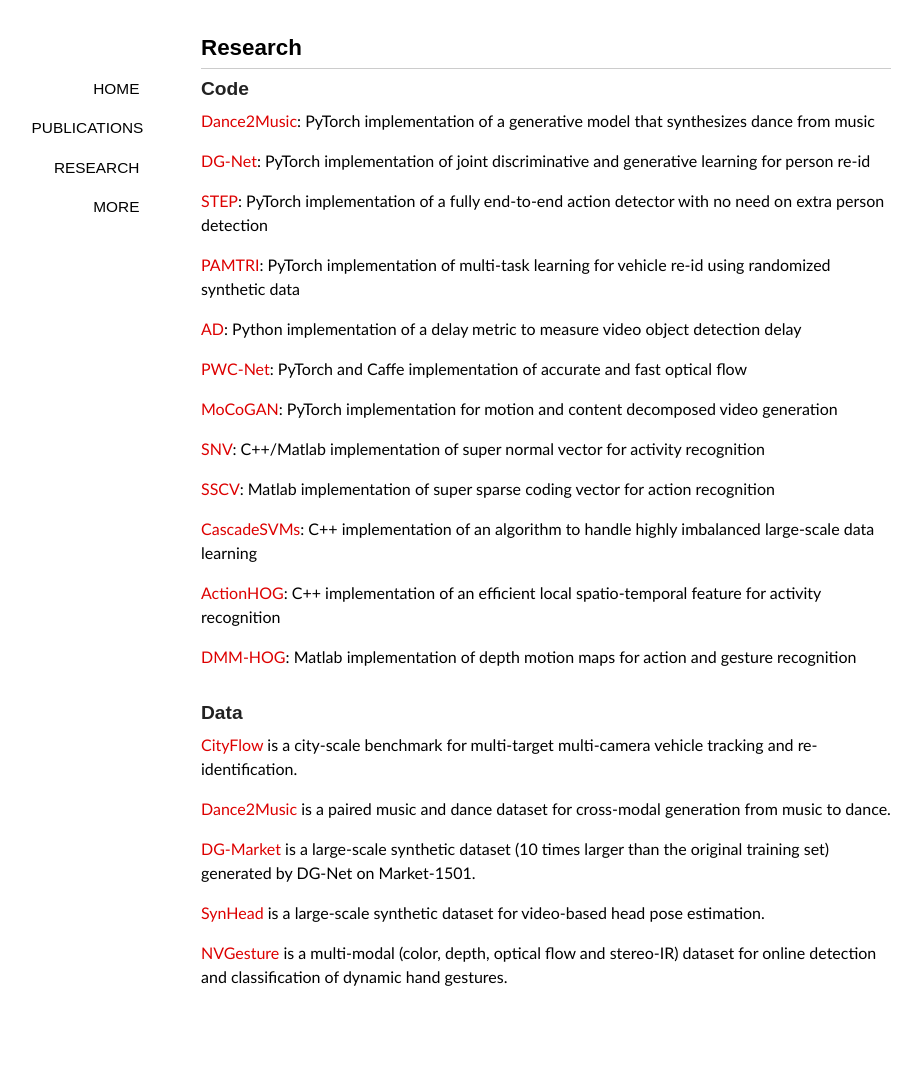
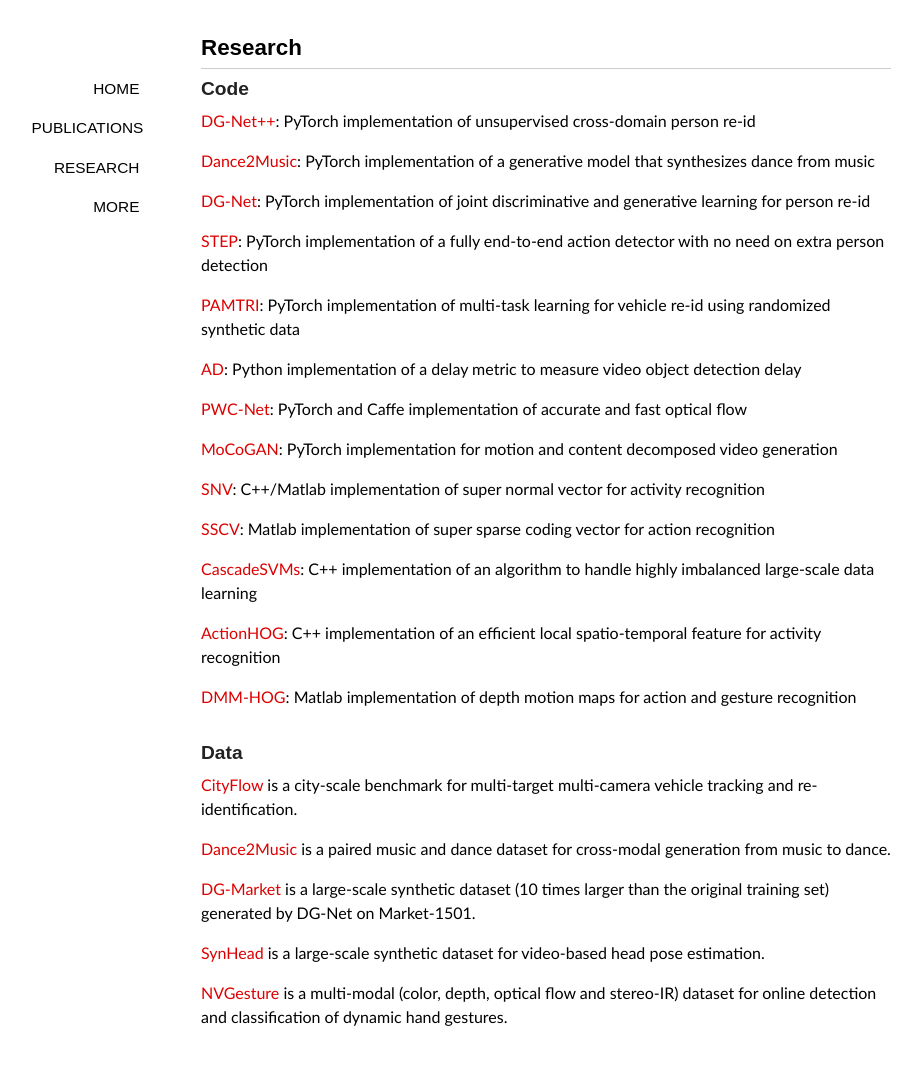
Before and after one commit to xiaodongyang/xiaodongyang.github.io, a Jekyll site: the page built from research/index.md, in a window 1280 px wide. Shown: the whole page, without its empty margins (94-1015 px from the left). Built offline with Jekyll 4.4.1, drawn with Linux system fonts in a browser that asks for light colours; some web fonts are replaced; before the commit the page ends 1033 px from its top, so only the background shows below that.

Commit message:
Update index.md

```diff
--- a/research/index.md
+++ b/research/index.md
@@ -4,6 +4,8 @@
 comments: no
 ---
 ### Code
+
+[DG-Net++](https://github.com/NVlabs/DG-Net-PP): PyTorch implementation of unsupervised cross-domain person re-id
 
 [Dance2Music](https://github.com/NVlabs/Dancing2Music): PyTorch implementation of a generative model that synthesizes dance from music
 
```
